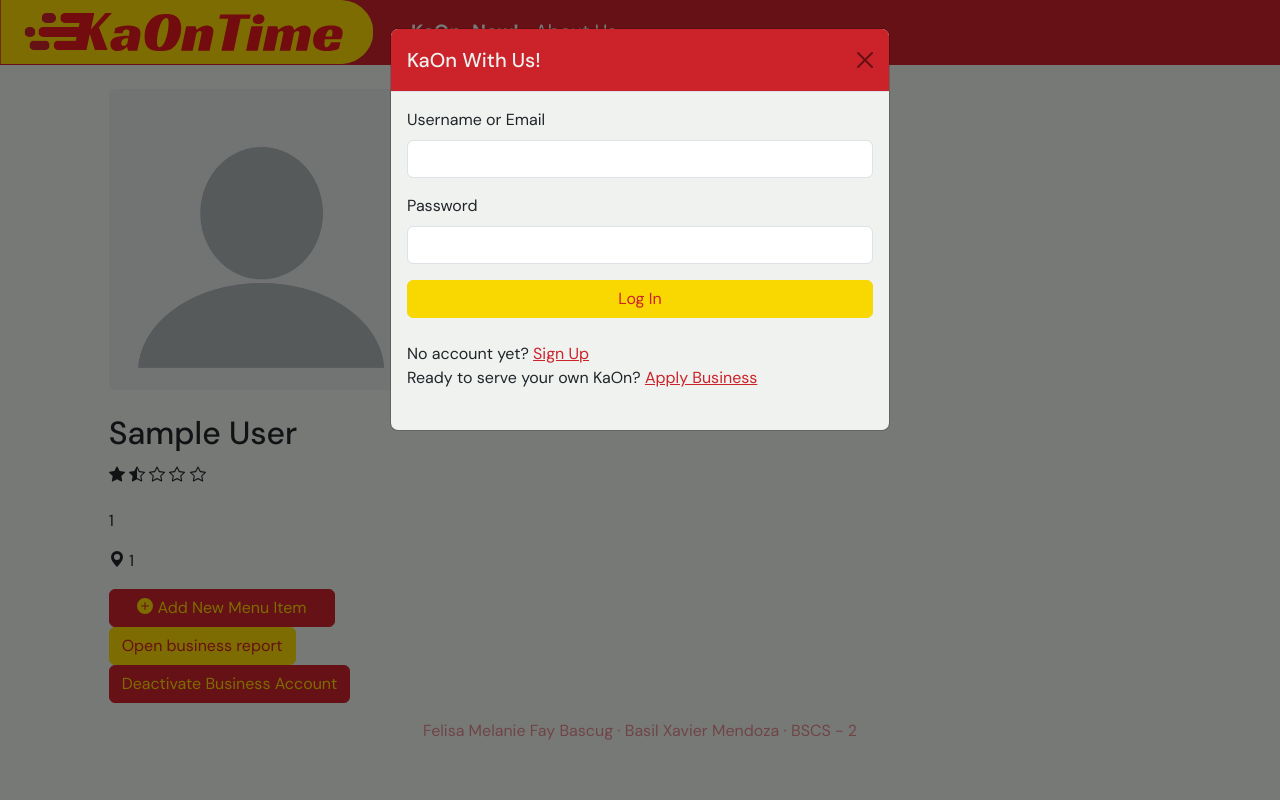
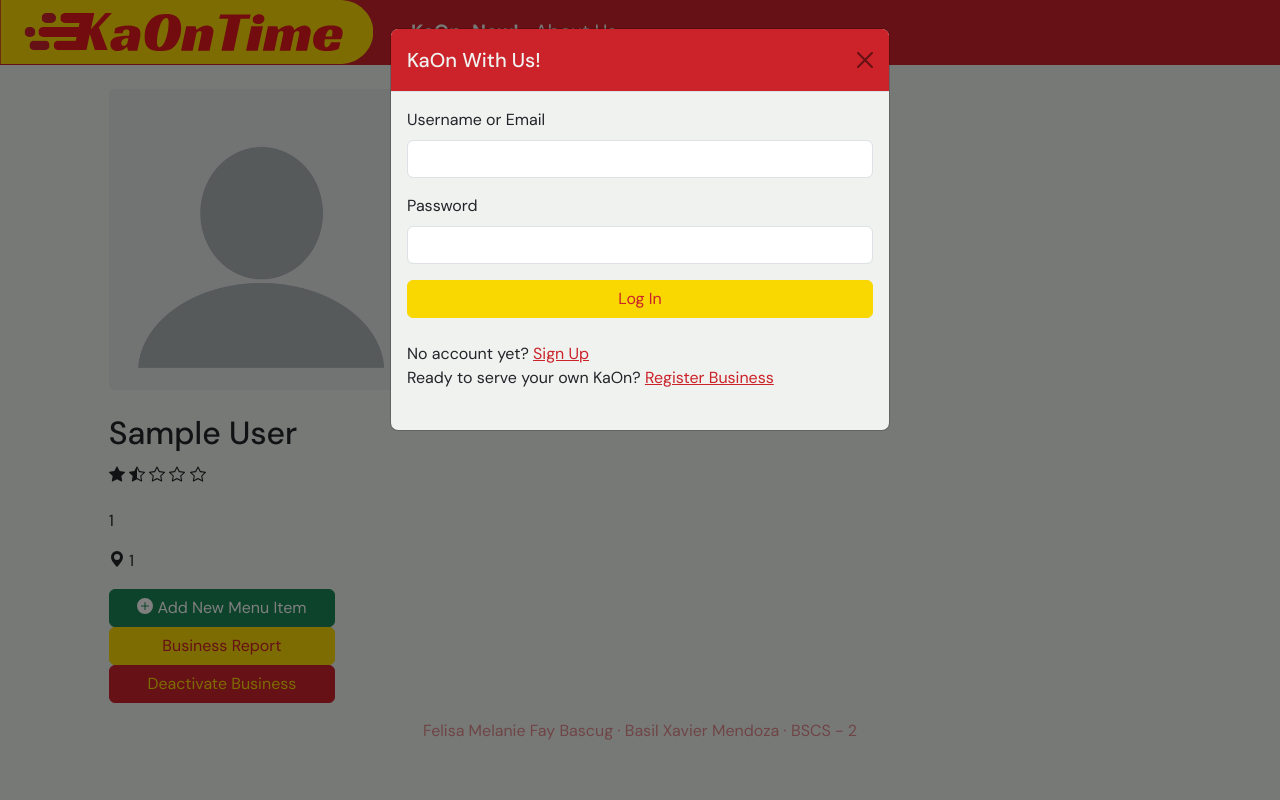
Before and after one commit to cusgan/IM1Project, a PHP site: page /business.php in a window 1280 px wide, after a click on "KaOn-Now!". Run offline with PHP 8.4, Linux system fonts and the light colour scheme; the visitor is signed in with stand-in values (Sample User, id 1); data that the repository does not hold is empty.

Commit message:
more frontend adjustments

```diff
--- a/business.php
+++ b/business.php
@@ -69,18 +69,18 @@
 
 
             <!-- <button type="button" class="btn btn-primary">Add New Menu Item</button> -->
-            <a class="btn btn-primary w-75" href="#" data-bs-toggle="modal" data-bs-target="#modalAddItem">
+            <a class="btn btn-success w-75" href="#" data-bs-toggle="modal" data-bs-target="#modalAddItem">
                 <svg xmlns="http://www.w3.org/2000/svg" width="16" height="16" fill="currentColor" class="bi bi-plus-circle-fill" viewBox="0 0 16 16" style="margin-top:-5px;">
                 <path d="M16 8A8 8 0 1 1 0 8a8 8 0 0 1 16 0M8.5 4.5a.5.5 0 0 0-1 0v3h-3a.5.5 0 0 0 0 1h3v3a.5.5 0 0 0 1 0v-3h3a.5.5 0 0 0 0-1h-3z"/>
                 </svg><i class="bi bi-plus-circle-fill"></i>
                 Add New Menu Item</a>
-            <a class="btn btn-secondary" href="businessreport.php"> Open business report </a>
+            <a class="btn btn-secondary w-75" href="businessreport.php"> Business Report </a>
             <form method="post" action="api/deactivate.php">
                 <input type="hidden" name="origin" value="business.php">
                 <?php
                 $accid = $_SESSION['accid'];
                 echo "<input type=\"hidden\" name=\"accid\" value=\"$accid\">"; ?>
-                <button type="submit" class="btn btn-primary">Deactivate Business Account</button>
+                <button type="submit" class="btn btn-primary w-75">Deactivate Business</button>
             </form>
             <div class="modal fade" id="modalAddItem" tabindex="-1" aria-labelledby="exampleModalLabel" aria-hidden="true">
                 <div class="modal-dialog modal-lg">
--- a/includes/login.php
+++ b/includes/login.php
@@ -47,7 +47,7 @@
             <button type="submit" class="btn w-100 btn-secondary">Log In</button>
             <br><br>
             No account yet? <a href="#" data-bs-toggle="modal" data-bs-target="#modalSignup">Sign Up</a><br>
-            Ready to serve your own KaOn? <a href="#" data-bs-toggle="modal" data-bs-target="#modalSignupBusiness">Apply Business</a>
+            Ready to serve your own KaOn? <a href="#" data-bs-toggle="modal" data-bs-target="#modalSignupBusiness">Register Business</a>
             <br><br>
         </div>
         <!-- <div class="modal-footer">
--- a/includes/menuitem.php
+++ b/includes/menuitem.php
@@ -112,7 +112,7 @@
             </div>
             <div class="modal-footer">
             <button type="button" class="btn btn-secondary" data-bs-dismiss="modal">Cancel</button>
-            <button type="submit" class="btn btn-danger">Confirm Deletion</button>
+            <button type="submit" class="btn btn-primary">Confirm Deletion</button>
             </div>
         </form>
         </div>
--- a/includes/signup.php
+++ b/includes/signup.php
@@ -40,7 +40,7 @@
             </div>
             <div class="modal-footer">
                 <button type="button" data-bs-target="#modalLogin" class="btn w-25 btn-secondary" data-bs-toggle="modal">Return</button>
-                <button type="submit" class="btn w-25 btn-primary">Sign Up</button>
+                <button type="submit" class="btn w-50 btn-primary">Sign Up</button>
             </div>
         </form>
     </div>
--- a/includes/signupbusiness.php
+++ b/includes/signupbusiness.php
@@ -3,7 +3,7 @@
     <div class="modal-dialog">
     <div class="modal-content">
         <div class="modal-header">
-        <h5 class="modal-title" id="exampleModalLabel">Apply as Business</h5>
+        <h5 class="modal-title" id="exampleModalLabel">Register Business</h5>
         <button type="button" class="btn-close" data-bs-dismiss="modal" aria-label="Close"></button>
         </div>
         <form method="post" action="api/signupbusiness.php">
@@ -36,7 +36,7 @@
             </div>
             <div class="modal-footer">
                 <button type="button" data-bs-target="#modalLogin" class="btn w-25 btn-secondary" data-bs-toggle="modal">Return</button>
-                <button type="submit" class="btn w-25 btn-primary">Apply</button>
+                <button type="submit" class="btn w-50 btn-primary">Register Business</button>
             </div>
         </form>
     </div>
```
Also changed, not shown: css/styles.css (+15 -15 lines).
